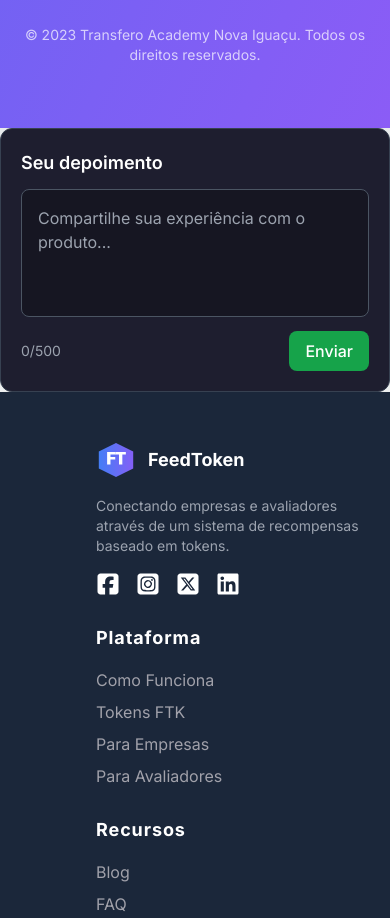
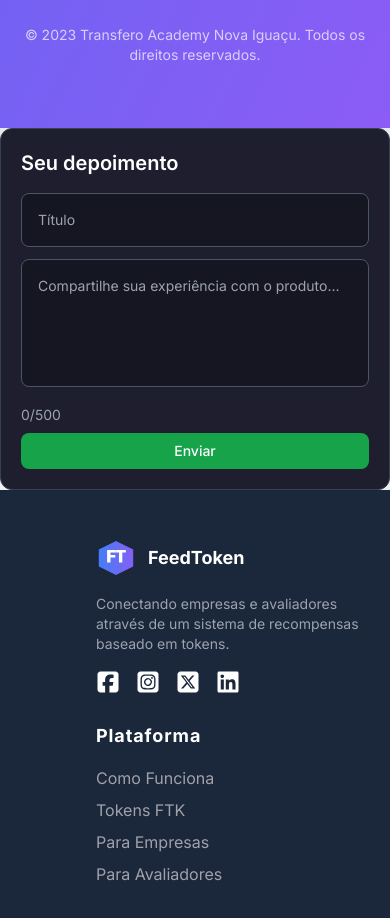
Before and after one commit to TransferoNovaIguacu/feedback-company-front, a Next.js app: page /en-construcao in a window 390 px wide. Shown: the part 780-1698 px from the top of the page. Built offline with nearby package versions, Linux system fonts and the light colour scheme.

Commit message:
Styles: Retirar arrow function e inclusão titulo

```diff
--- a/app/components/comentario.tsx
+++ b/app/components/comentario.tsx
@@ -3,13 +3,22 @@
 import React, { useState } from 'react';
 import { CheckCircle, AlertCircle } from 'lucide-react';
 import { motion, AnimatePresence } from 'framer-motion';
+import { useRouter } from 'next/navigation';
 
-const ComentarioBox = () => {
+function ComentarioBox() {
+  const [titulo, setTitulo] = useState('');
   const [comentario, setComentario] = useState('');
   const [toast, setToast] = useState<{ type: 'success' | 'warning'; message: string } | null>(null);
   const maxChars = 500;
+  const router = useRouter();
 
-  const handleSubmit = () => {
+  function handleSubmit() {
+    if (titulo.trim().length === 0) {
+      setToast({ type: 'warning', message: 'Digite um título antes de enviar' });
+      setTimeout(() => setToast(null), 5000);
+      return;
+    }
+
     if (comentario.trim().length === 0) {
       setToast({ type: 'warning', message: 'Digite um comentário antes de enviar' });
       setTimeout(() => setToast(null), 5000);
@@ -17,13 +26,18 @@
     }
 
     setToast({ type: 'success', message: 'Comentário enviado com sucesso' });
+    setTitulo('');
     setComentario('');
-    setTimeout(() => setToast(null), 5000);
-  };
+
+    setTimeout(() => {
+      setToast(null);
+      router.push('/');
+    }, 2000);
+  }
 
   return (
     <>
-      {/* Toast de feedback no topo */}
+      {/* Toast */}
       <AnimatePresence>
         {toast && (
           <motion.div
@@ -33,19 +47,23 @@
             className={`fixed top-5 left-1/2 -translate-x-1/2 z-50 px-5 py-3 rounded-lg shadow-lg flex items-center gap-2
               ${toast.type === 'success' ? 'bg-green-600 text-white' : 'bg-yellow-500 text-black'}`}
           >
-            {toast.type === 'success' ? (
-              <CheckCircle size={20} />
-            ) : (
-              <AlertCircle size={20} />
-            )}
+            {toast.type === 'success' ? <CheckCircle size={20} /> : <AlertCircle size={20} />}
             <span className="text-sm font-medium">{toast.message}</span>
           </motion.div>
         )}
       </AnimatePresence>
 
-      {/* Caixa de comentário */}
-      <div className="bg-[#1E1E2F] text-white p-5 rounded-xl border border-gray-700 relative max-w-xl w-full">
-        <h2 className="text-lg font-semibold mb-3">Seu depoimento</h2>
+      {/* Formulário */}
+      <div className="bg-[#1E1E2F] text-white p-5 rounded-xl border border-gray-700 relative w-full max-w-2xl mx-auto sm:p-6">
+        <h2 className="text-xl sm:text-2xl font-semibold mb-4">Seu depoimento</h2>
+
+        <input
+          type="text"
+          value={titulo}
+          onChange={(e) => setTitulo(e.target.value)}
+          placeholder="Título"
+          className="w-full mb-3 p-4 rounded-lg bg-[#161622] text-white border border-gray-600 focus:outline-none focus:ring-2 focus:ring-blue-500 text-sm sm:text-base"
+        />
         <textarea
           value={comentario}
           onChange={(e) => {
@@ -54,13 +72,13 @@
             }
           }}
           placeholder="Compartilhe sua experiência com o produto..."
-          className="w-full h-32 p-4 rounded-lg bg-[#161622] text-white border border-gray-600 focus:outline-none focus:ring-2 focus:ring-blue-500 resize-none"
+          className="w-full h-32 p-4 rounded-lg bg-[#161622] text-white border border-gray-600 focus:outline-none focus:ring-2 focus:ring-blue-500 resize-none text-sm sm:text-base"
         />
-        <div className="flex justify-between items-center mt-2">
+        <div className="flex flex-col sm:flex-row justify-between items-start sm:items-center mt-3 gap-2 sm:gap-0">
           <span className="text-sm text-gray-400">{comentario.length}/{maxChars}</span>
           <button
             onClick={handleSubmit}
-            className="bg-green-600 hover:bg-green-700 text-white px-4 py-2 rounded-lg font-medium transition"
+            className="w-full sm:w-auto bg-green-600 hover:bg-green-700 text-white px-4 py-2 rounded-lg font-medium transition text-sm sm:text-base"
           >
             Enviar
           </button>
@@ -68,6 +86,6 @@
       </div>
     </>
   );
-};
+}
 
 export default ComentarioBox;
```
